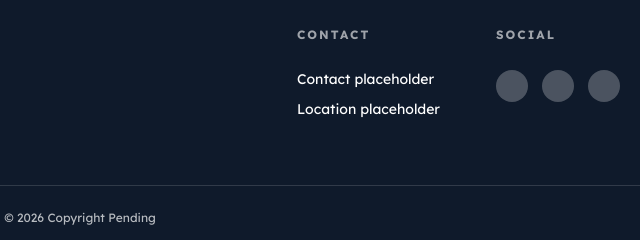
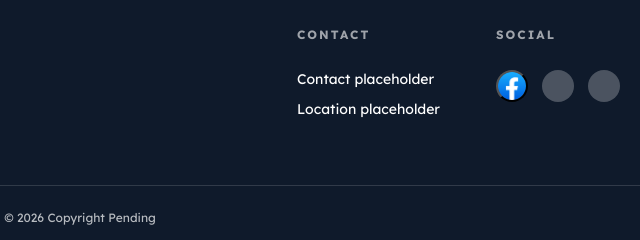
Before and after one commit to austinjames95/LauraKindron, a website built with Vite: page index.html in a window 1280 px wide. Shown: the part 3036-3276 px from the top of the page, 560-1200 px from the left. Built offline with nearby package versions, Linux system fonts and the light colour scheme.

Commit message:
added facebook button in footer

```diff
--- a/index.html
+++ b/index.html
@@ -133,7 +133,7 @@
       <div class="col">
         <h4>Social</h4>
         <div class="socials">
-          <div class="s"></div><div class="s"></div><div class="s"></div>
+          <button class="s" style="background-image: url('images/facebook-logo-4076804708.png');"></button><div class="s"></div><div class="s"></div>
         </div>
       </div>
     </div>
--- a/src/style/index.css
+++ b/src/style/index.css
@@ -174,7 +174,10 @@
   footer h4 { font-size: 12px; letter-spacing: 2px; text-transform: uppercase; opacity: .6; margin-bottom: 16px; }
   footer .col { display: flex; flex-direction: column; gap: 12px; font-size: 14px; }
   footer .socials { display: flex; gap: 14px; }
-  footer .socials .s { width: 32px; height: 32px; border-radius: 50%; background: rgba(255,255,255,.25); }
+  footer .socials .s {
+    width: 32px; height: 32px; border-radius: 50%; background: rgba(255,255,255,.25);
+    background-size: contain; background-position: center; background-repeat: no-repeat;
+  }
   footer .copyright {
     text-align: center; margin-top: 48px; padding-top: 24px;
     border-top: 1px solid rgba(255,255,255,.2); font-size: 12px; opacity: .7;
```
Also changed, not shown: images/facebook-logo-4076804708.png (added).
